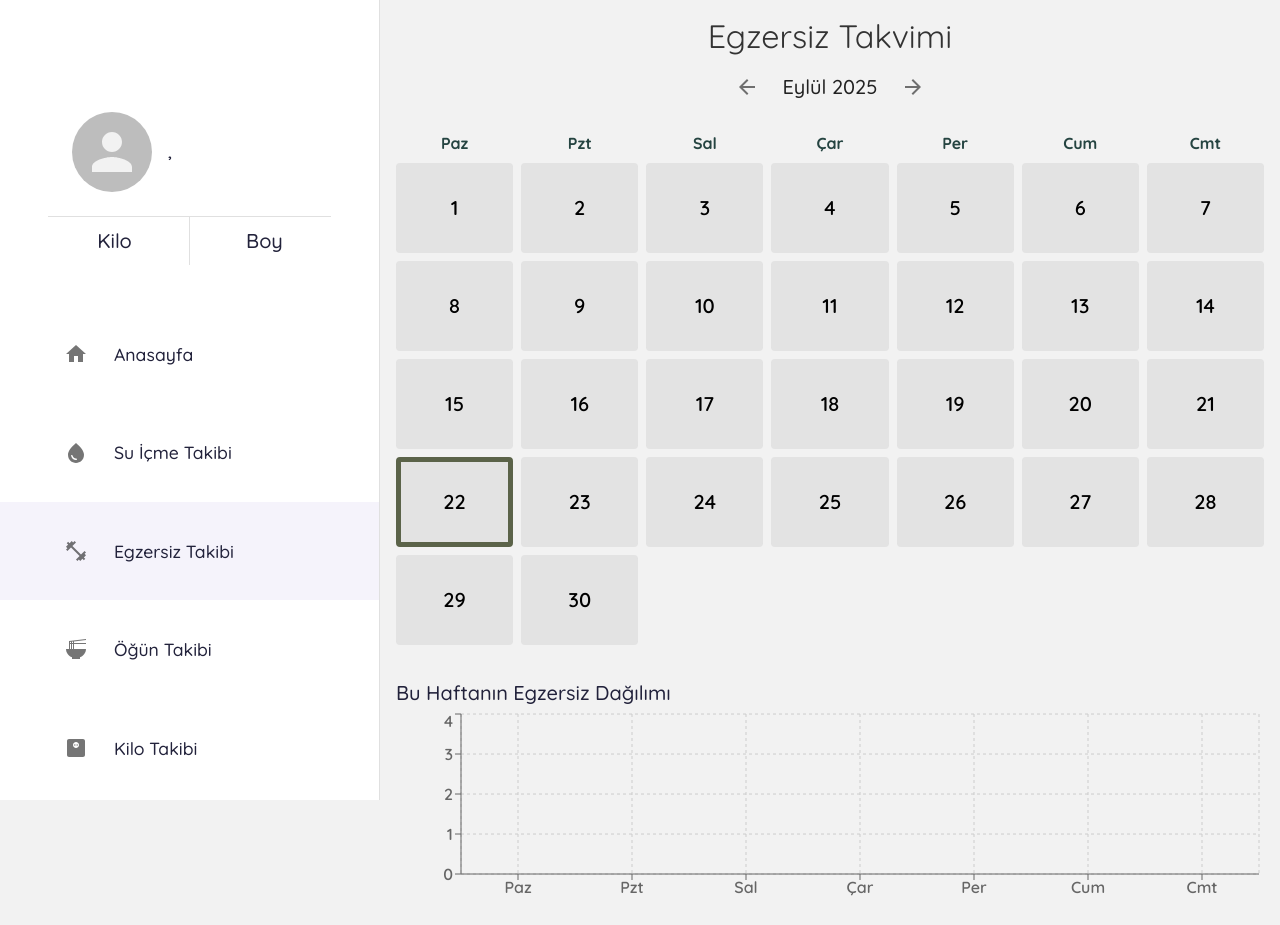
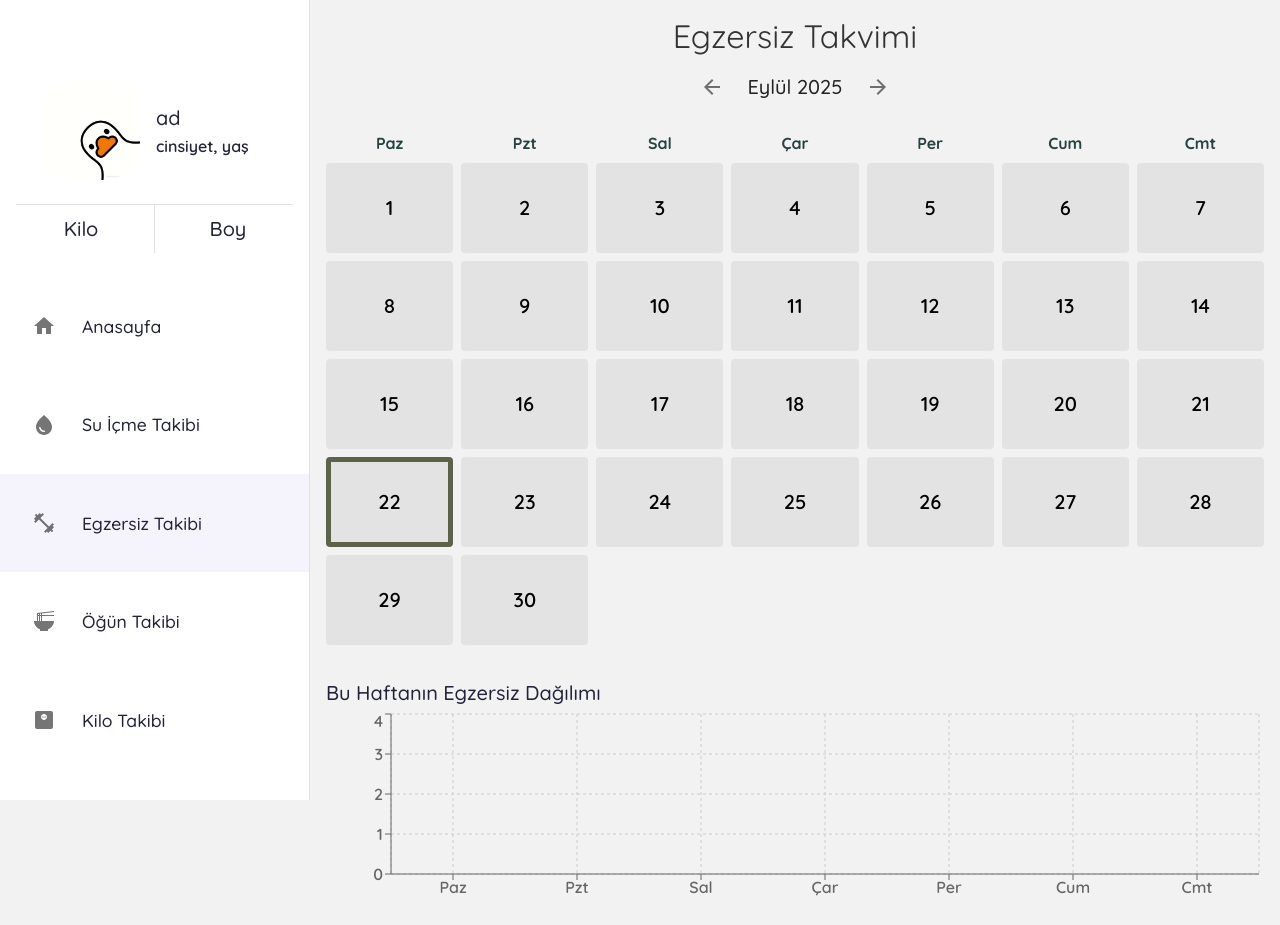
Before and after one commit to elifnurdemir/diet-tracker, a React (Vite) app: page /diet-tracker/gym in a window 1280 px wide. Built offline with nearby package versions, Linux system fonts and the light colour scheme; some icons are missing.

Commit message:
drawer fix

```diff
--- a/src/components/layout/Layout.tsx
+++ b/src/components/layout/Layout.tsx
@@ -3,7 +3,7 @@ import { Outlet } from "react-router-dom";
 import { AppDrawer } from "./drawer/Drawer";
 
 export const Layout = () => {
-  const DrawerWidth = 380;
+  const DrawerWidth = 310;
 
   return (
     <Box>
--- a/src/components/layout/drawer/Drawer.tsx
+++ b/src/components/layout/drawer/Drawer.tsx
@@ -41,11 +41,10 @@ export const AppDrawer = ({ DrawerWidth }: AppDrawerProps) => {
       justifyContent="space-between"
     >
       <Box>
-        <Box px={4} py={4}>
+        <Box mb={2}>
           <DrawerActions />
           <DrawerProfile />
         </Box>
-
         <List>
           {menuItems.map(({ label, icon, to }) => (
             <ListItem key={label} disablePadding>
@@ -56,7 +55,7 @@ export const AppDrawer = ({ DrawerWidth }: AppDrawerProps) => {
                 sx={{
                   py: 4,
                   minHeight: 70,
-                  px: 8,
+                  px: 4,
                 }}
               >
                 <ListItemIcon sx={{ minWidth: 50 }}>{icon}</ListItemIcon>
--- a/src/components/layout/drawer/components/DrawerProfile.tsx
+++ b/src/components/layout/drawer/components/DrawerProfile.tsx
@@ -7,6 +7,7 @@ import {
   Typography,
 } from "@mui/material";
 import { useUser } from "../../../../provider/UserProvider";
+import catImage from "../../../../assets/cat.jpg";
 
 export const DrawerProfile = () => {
   const { userData } = useUser();
@@ -24,15 +25,20 @@ export const DrawerProfile = () => {
           >
             <Avatar
               alt={userData.name}
-              src={userData.image ?? undefined}
-              sx={{ width: 80, height: 80, flexShrink: 0 }}
+              src={userData.image ?? catImage}
+              sx={{
+                width: 100,
+                height: 100,
+                flexShrink: 0,
+                borderRadius: "30%",
+              }}
             />
             <Box flex={1} minWidth={0}>
               <Typography variant="h6" noWrap>
-                {userData.name}
+                {userData.name || "ad"}
               </Typography>
               <Typography variant="body1" noWrap>
-                {userData.gender}, {userData.age}
+                {userData.gender || "cinsiyet"}, {userData.age ?? "yaş"}
               </Typography>
             </Box>
           </Stack>
```
Also changed, not shown: src/assets/cat.jpg (added).
